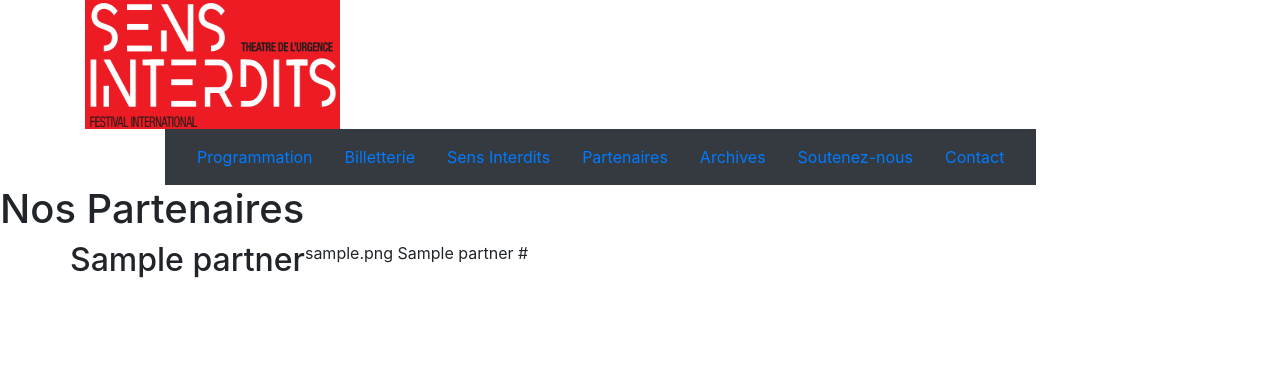
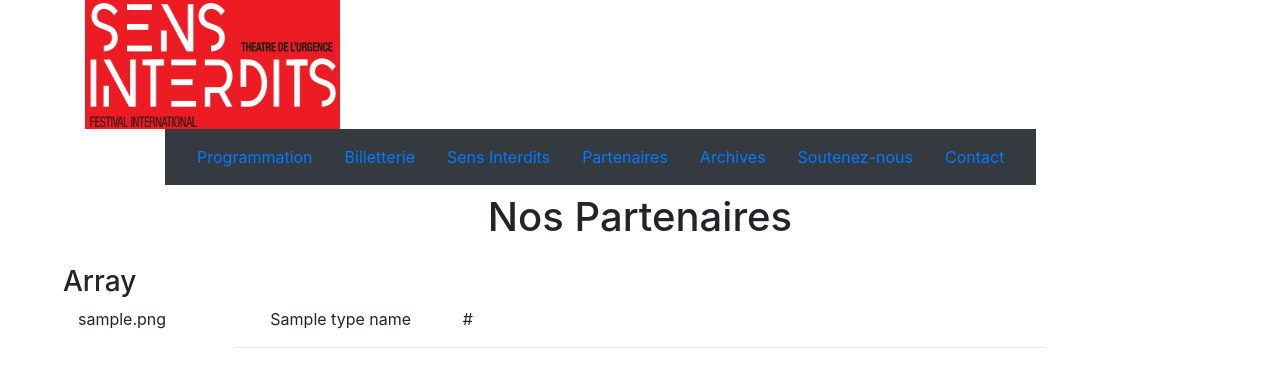
Before and after one commit to JDBOC/Festival-Sens-Interdit, a Symfony app: template templates/partner.html.twig in a window 1280 px wide. Shown: the top 387 px of the page. Run offline with Twig, Linux system fonts and the light colour scheme; the template is opened without the code that fills it: most values are stand-ins (such as "Sample title", 1, 10 or a date in 2020); some libraries are stand-ins or nearby versions.

Commit message:
démarrage des fixtures de PARTNER Non terminé

```diff
--- a/src/Controller/PartnerController.php
+++ b/src/Controller/PartnerController.php
@@ -4,6 +4,8 @@
 
 use App\Entity\Partner;
 use App\Form\PartnerType;
+use App\Entity\SiFile;
+use App\Form\SiFileType;
 use App\Repository\PartnerRepository;
 use Symfony\Bundle\FrameworkBundle\Controller\AbstractController;
 use Symfony\Component\HttpFoundation\Request;
--- a/src/Entity/Partner.php
+++ b/src/Entity/Partner.php
@@ -31,7 +31,7 @@
     private $link;
 
     /**
-     * @ORM\Column(type="integer", nullable=true)
+     * @ORM\Column(type="integer", nullable=false)
      */
     private $type;
 
--- a/src/Form/PartnerType.php
+++ b/src/Form/PartnerType.php
@@ -14,10 +14,10 @@
     public function buildForm(FormBuilderInterface $builder, array $options)
     {
         $builder
-            ->add('link')
             ->add('type', ChoiceType::class, ['choices'=>Partner::TYPE])
-            ->add('name');
-            // ->add('logo')
+            ->add('name')
+            ->add('logo')
+            ->add('link');
     }
 
     public function configureOptions(OptionsResolver $resolver)
--- a/src/Repository/PartnerRepository.php
+++ b/src/Repository/PartnerRepository.php
@@ -3,6 +3,8 @@
 namespace App\Repository;
 
 use App\Entity\Partner;
+use App\Entity\SiFile;
+use App\Form\SiFileType;
 use Doctrine\Bundle\DoctrineBundle\Repository\ServiceEntityRepository;
 use Symfony\Bridge\Doctrine\RegistryInterface;
 
--- a/templates/partner.html.twig
+++ b/templates/partner.html.twig
@@ -1,22 +1,30 @@
 {% extends 'base.html.twig' %}
 
 {% block body %}
-    <h1>Nos Partenaires</h1>
+    <h1 class="text-center p-2">Nos Partenaires</h1>
 
-    <div class="container">
+    <div class="container p-2">
+        {% for partner in partners %}
             <div class="row">
-            {% for partner in partners %}
-
-                <h2> {{ partner.typeName }} </h2>
-                <div class="d-flex justify-content-around">
+                <h3 class="text-center"> {{ partner.typeName }} </h3>
+            </div>
+            {% for partner in partner.typeName %}
+                <div class=" row d-flex">
+                    <div class="col-md-2">
                         {{ partner.logo }}
+                    </div>
+                    <div class="col-md-2">
                         {{ partner.name }}
+                    </div>
+                    <div class="col-md-2">
                         {{ partner.link }}
                     </div>
-
-
+                </div>
             {% endfor %}
+            <div class="row">
+                <hr align="center" width="70%">
             </div>
+        {% endfor %}
     </div>
 
 {% endblock %}
--- a/templates/partner/_form.html.twig
+++ b/templates/partner/_form.html.twig
@@ -1,6 +1,5 @@
 {{ form_start(form) }}
     {{ form_widget(form) }}
-
 
     <button class="btn btn-primary btn-sm m-1">{{ button_label|default('Save') }}</button>
 
```
Also changed, not shown: src/DataFixtures/PartnerFixtures.php (added, +35 -0 lines), templates/partner/index.html.twig (+4 -4 lines). Lines whose indentation alone changed are shown as unchanged.
